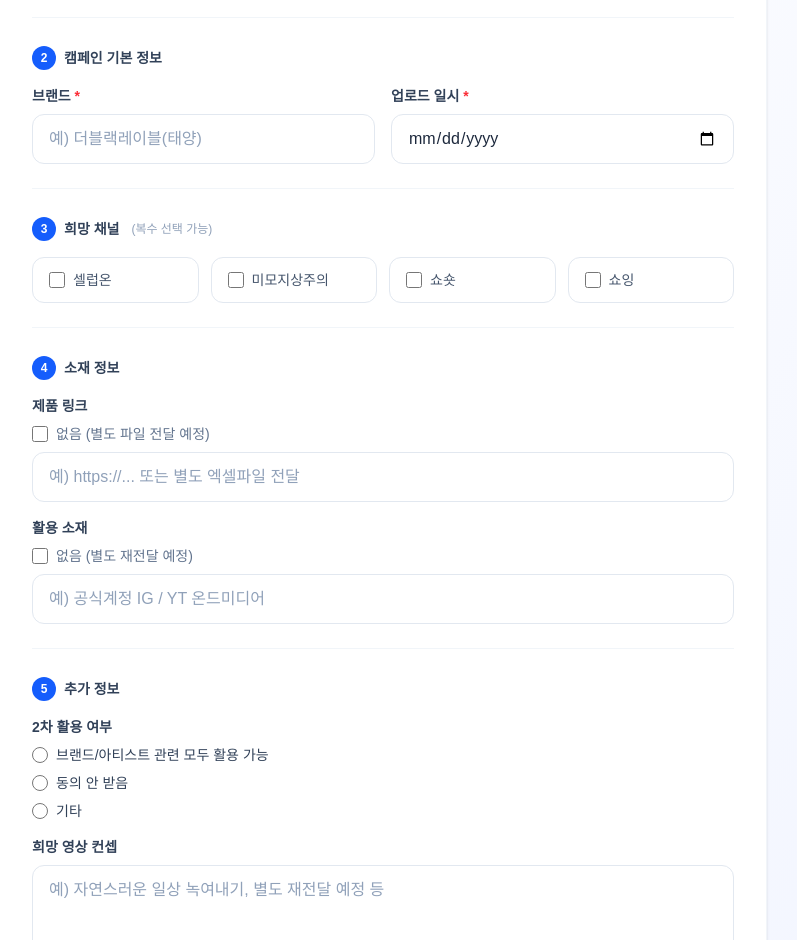
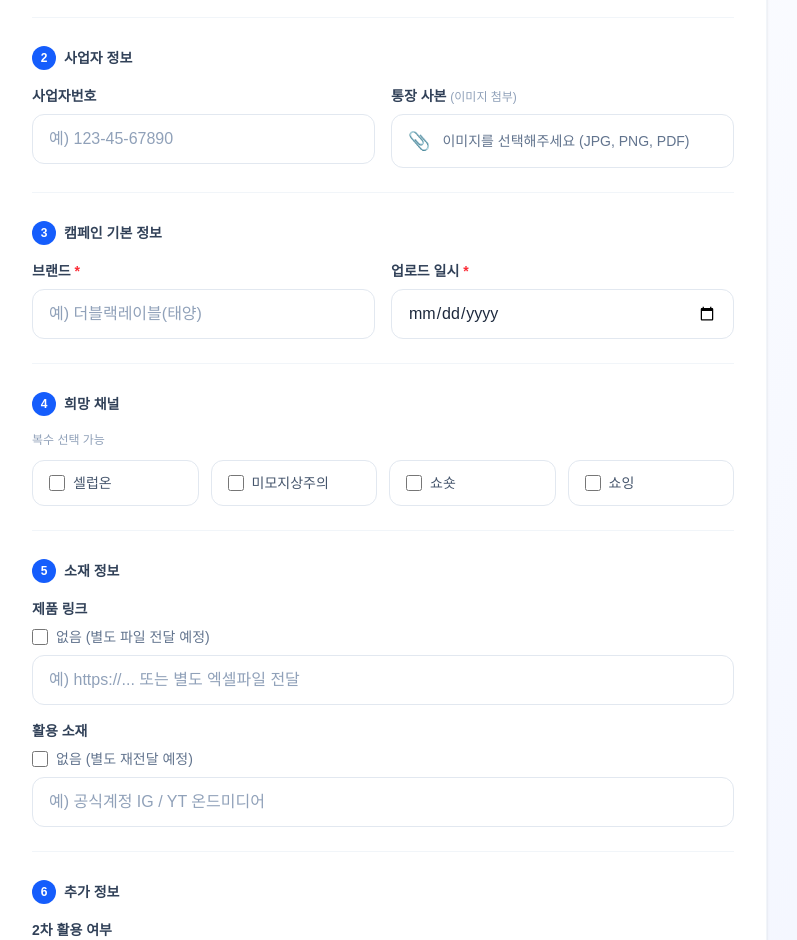
Before and after one commit to theooozy/hrcompany, a Next.js app: page / in a window 1280 px wide. Shown: the part 1860-2800 px from the top of the page, without its empty margins (257-1054 px from the left). Built offline with nearby package versions, Linux system fonts and the light colour scheme; no server answers.

Commit message:
통장사본 이미지첨부+사업자번호 추가, [object Object] 오류 수정, 텍스트영역 짧게

```diff
--- a/app/page.tsx
+++ b/app/page.tsx
@@ -9,12 +9,7 @@ const supabase = createClient(
 );
 
 const CHANNELS = ['셀럽온', '미모지상주의', '쇼숏', '쇼잉'];
-
-const SECONDARY_USE_OPTIONS = [
-  '브랜드/아티스트 관련 모두 활용 가능',
-  '동의 안 받음',
-  '기타',
-];
+const SECONDARY_USE_OPTIONS = ['브랜드/아티스트 관련 모두 활용 가능', '동의 안 받음', '기타'];
 
 export default function HomePage() {
   const [formData, setFormData] = useState({
@@ -32,7 +27,9 @@ export default function HomePage() {
     name: '',
     email: '',
     phone: '',
+    business_number: '',
   });
+  const [bankFile, setBankFile] = useState<File | null>(null);
   const [submitted, setSubmitted] = useState(false);
   const [loading, setLoading] = useState(false);
 
@@ -42,9 +39,7 @@ export default function HomePage() {
       const val = target.value;
       setFormData(prev => ({
         ...prev,
-        channels: prev.channels.includes(val)
-          ? prev.channels.filter(c => c !== val)
-          : [...prev.channels, val],
+        channels: prev.channels.includes(val) ? prev.channels.filter(c => c !== val) : [...prev.channels, val],
       }));
     } else if (target.type === 'checkbox') {
       setFormData(prev => ({ ...prev, [target.name]: target.checked }));
@@ -57,11 +52,25 @@ export default function HomePage() {
     e.preventDefault();
     setLoading(true);
     try {
+      let bankImageUrl = '';
+
+      // 통장 사본 이미지 업로드
+      if (bankFile) {
+        const ext = bankFile.name.split('.').pop();
+        const fileName = 'bank_' + Date.now() + '.' + ext;
+        const { error: uploadError } = await supabase.storage
+          .from('inquiry-files')
+          .upload(fileName, bankFile, { upsert: true });
+        if (uploadError) throw new Error('이미지 업로드 실패: ' + uploadError.message);
+        const { data: urlData } = supabase.storage.from('inquiry-files').getPublicUrl(fileName);
+        bankImageUrl = urlData.publicUrl;
+      }
+
       const secondaryUse = formData.secondary_use === '기타'
         ? (formData.secondary_use_custom || '기타')
         : formData.secondary_use;
 
-      const payload = {
+      const { error } = await supabase.from('inquiries').insert([{
         brand: formData.brand,
         upload_date: formData.upload_date,
         channels: formData.channels.join(', '),
@@ -73,15 +82,16 @@ export default function HomePage() {
         name: formData.name,
         email: formData.email,
         phone: formData.phone,
+        business_number: formData.business_number,
+        bank_account_image: bankImageUrl,
         type: 'brand_ad',
         status: 'pending',
-      };
+      }]);
 
-      const { error } = await supabase.from('inquiries').insert([payload]);
-      if (error) throw error;
+      if (error) throw new Error(error.message);
       setSubmitted(true);
     } catch (err: unknown) {
-      const msg = err instanceof Error ? err.message : String(err);
+      const msg = err instanceof Error ? err.message : '알 수 없는 오류가 발생했습니다.';
       alert('제출 오류: ' + msg);
     } finally {
       setLoading(false);
@@ -90,11 +100,18 @@ export default function HomePage() {
 
   const resetForm = () => {
     setSubmitted(false);
-    setFormData({ brand: '', upload_date: '', channels: [], product_link: '', product_link_none: false, material: '', material_none: false, secondary_use: '', secondary_use_custom: '', video_concept: '', extra: '', name: '', email: '', phone: '' });
+    setBankFile(null);
+    setFormData({ brand: '', upload_date: '', channels: [], product_link: '', product_link_none: false, material: '', material_none: false, secondary_use: '', secondary_use_custom: '', video_concept: '', extra: '', name: '', email: '', phone: '', business_number: '' });
   };
 
-  const inputClass = "w-full px-4 py-3 rounded-xl border border-slate-200 text-slate-800 placeholder-slate-400 focus:outline-none focus:ring-2 focus:ring-blue-400 focus:border-transparent transition-all bg-white";
-  const labelClass = "block text-sm font-semibold text-slate-700 mb-2";
+  const ic = "w-full px-4 py-3 rounded-xl border border-slate-200 text-slate-800 placeholder-slate-400 focus:outline-none focus:ring-2 focus:ring-blue-400 focus:border-transparent transition-all bg-white";
+  const lc = "block text-sm font-semibold text-slate-700 mb-2";
+  const SectionTitle = ({ n, title }: { n: string; title: string }) => (
+    <h3 className="text-sm font-bold text-slate-700 mb-4 flex items-center gap-2">
+      <span className="w-6 h-6 rounded-full bg-blue-600 text-white text-xs flex items-center justify-center shrink-0">{n}</span>
+      {title}
+    </h3>
+  );
 
   return (
     <div className="min-h-screen bg-gradient-to-br from-blue-50 via-white to-indigo-50">
@@ -125,23 +142,17 @@ export default function HomePage() {
           <p className="text-slate-500 text-base leading-relaxed">브랜드가 유저에게 자연스럽게 스며드는 콘텐츠를 만들고,</p>
           <p className="text-slate-500 text-base leading-relaxed">콘텐츠를 통해 브랜드 가치를 극대화하는 <strong className="text-blue-600">디지털 콘텐츠 마케팅 파트너</strong>입니다.</p>
         </div>
-        <a href="#inquiry" className="inline-block px-10 py-4 bg-gradient-to-r from-blue-600 to-indigo-700 text-white rounded-xl font-bold text-lg shadow-lg hover:shadow-xl hover:from-blue-700 hover:to-indigo-800 transition-all">브랜드 광고 문의하기 →</a>
+        <a href="#inquiry" className="inline-block px-10 py-4 bg-gradient-to-r from-blue-600 to-indigo-700 text-white rounded-xl font-bold text-lg shadow-lg hover:shadow-xl transition-all">브랜드 광고 문의하기 →</a>
       </section>
 
       <section className="max-w-6xl mx-auto px-6 py-8">
         <div className="grid grid-cols-1 md:grid-cols-3 gap-6">
-          <div className="bg-gradient-to-br from-blue-600 to-blue-700 rounded-2xl p-8 text-white text-center shadow-lg">
-            <div className="text-5xl font-extrabold mb-2">49개</div>
-            <div className="text-blue-200 text-base font-medium">자체 숏폼 채널</div>
-          </div>
-          <div className="bg-gradient-to-br from-indigo-600 to-indigo-700 rounded-2xl p-8 text-white text-center shadow-lg">
-            <div className="text-5xl font-extrabold mb-2">500만</div>
-            <div className="text-indigo-200 text-base font-medium">구독자</div>
-          </div>
-          <div className="bg-gradient-to-br from-blue-500 to-indigo-600 rounded-2xl p-8 text-white text-center shadow-lg">
-            <div className="text-5xl font-extrabold mb-2">15억</div>
-            <div className="text-blue-200 text-base font-medium">월 조회수</div>
-          </div>
+          {[{ n: '49개', s: '자체 숏폼 채널', c: 'from-blue-600 to-blue-700', t: 'text-blue-200' }, { n: '500만', s: '구독자', c: 'from-indigo-600 to-indigo-700', t: 'text-indigo-200' }, { n: '15억', s: '월 조회수', c: 'from-blue-500 to-indigo-600', t: 'text-blue-200' }].map(item => (
+            <div key={item.n} className={`bg-gradient-to-br ${item.c} rounded-2xl p-8 text-white text-center shadow-lg`}>
+              <div className="text-5xl font-extrabold mb-2">{item.n}</div>
+              <div className={`${item.t} text-base font-medium`}>{item.s}</div>
+            </div>
+          ))}
         </div>
       </section>
 
@@ -151,17 +162,13 @@ export default function HomePage() {
           <p className="text-slate-500 text-lg">왜 HR Company인가요?</p>
         </div>
         <div className="grid grid-cols-1 md:grid-cols-3 gap-8">
-          {[
-            { num: '1', title: '영업 없이 콘텐츠에 집중', desc: '오직 콘텐츠 본질과 광고 성과에만 집중합니다.' },
-            { num: '2', title: '외주 없이 인하우스로 제작', desc: '기획·촬영·편집 모두 내부 팀이 직접 진행합니다.' },
-            { num: '3', title: '모든 과정을 직접 제작', desc: '전 과정을 직접 수행하여 품질을 보장합니다.' },
-          ].map((item) => (
-            <div key={item.num} className="bg-white rounded-2xl p-8 shadow-sm border border-slate-100 hover:shadow-md hover:border-blue-200 transition-all">
+          {[{ n: '1', t: '영업 없이 콘텐츠에 집중', d: '오직 콘텐츠 본질과 광고 성과에만 집중합니다.' }, { n: '2', t: '외주 없이 인하우스로 제작', d: '기획·촬영·편집 모두 내부 팀이 직접 진행합니다.' }, { n: '3', t: '모든 과정을 직접 제작', d: '전 과정을 직접 수행하여 품질을 보장합니다.' }].map(item => (
+            <div key={item.n} className="bg-white rounded-2xl p-8 shadow-sm border border-slate-100 hover:shadow-md hover:border-blue-200 transition-all">
               <div className="w-12 h-12 rounded-xl bg-blue-100 flex items-center justify-center mb-5">
-                <span className="text-2xl font-bold text-blue-600">{item.num}</span>
+                <span className="text-2xl font-bold text-blue-600">{item.n}</span>
               </div>
-              <h3 className="text-xl font-bold text-slate-800 mb-3">{item.title}</h3>
-              <p className="text-slate-500 leading-relaxed">{item.desc}</p>
+              <h3 className="text-xl font-bold text-slate-800 mb-3">{item.t}</h3>
+              <p className="text-slate-500 leading-relaxed">{item.d}</p>
             </div>
           ))}
         </div>
@@ -181,57 +188,81 @@ export default function HomePage() {
               </div>
               <h3 className="text-2xl font-bold text-slate-800 mb-3">문의가 접수되었습니다!</h3>
               <p className="text-slate-500 text-lg mb-8">빠른 시일 내에 담당자가 연락드리겠습니다.</p>
-              <button onClick={resetForm} className="px-6 py-3 bg-gradient-to-r from-blue-600 to-indigo-700 text-white rounded-xl font-semibold hover:from-blue-700 hover:to-indigo-800 transition-all shadow-md">새 문의 작성</button>
+              <button onClick={resetForm} className="px-6 py-3 bg-gradient-to-r from-blue-600 to-indigo-700 text-white rounded-xl font-semibold transition-all shadow-md">새 문의 작성</button>
             </div>
           ) : (
             <form onSubmit={handleSubmit} className="bg-white rounded-2xl p-8 shadow-sm border border-slate-100 space-y-7">
 
               {/* 1. 담당자 정보 */}
               <div className="pb-6 border-b border-slate-100">
-                <h3 className="text-sm font-bold text-slate-700 mb-4 flex items-center gap-2">
-                  <span className="w-6 h-6 rounded-full bg-blue-600 text-white text-xs flex items-center justify-center">1</span>
-                  담당자 정보
-                </h3>
+                <SectionTitle n="1" title="담당자 정보" />
                 <div className="grid grid-cols-1 md:grid-cols-3 gap-4">
                   <div>
-                    <label className={labelClass}>담당자명 <span className="text-red-500">*</span></label>
-                    <input type="text" name="name" value={formData.name} onChange={handleChange} required placeholder="성함" className={inputClass} />
+                    <label className={lc}>담당자명 <span className="text-red-500">*</span></label>
+                    <input type="text" name="name" value={formData.name} onChange={handleChange} required placeholder="성함" className={ic} />
                   </div>
                   <div>
-                    <label className={labelClass}>이메일 <span className="text-red-500">*</span></label>
-                    <input type="email" name="email" value={formData.email} onChange={handleChange} required placeholder="email@company.com" className={inputClass} />
+                    <label className={lc}>이메일 <span className="text-red-500">*</span></label>
+                    <input type="email" name="email" value={formData.email} onChange={handleChange} required placeholder="email@company.com" className={ic} />
                   </div>
                   <div>
-                    <label className={labelClass}>연락처</label>
-                    <input type="tel" name="phone" value={formData.phone} onChange={handleChange} placeholder="010-0000-0000" className={inputClass} />
+                    <label className={lc}>연락처</label>
+                    <input type="tel" name="phone" value={formData.phone} onChange={handleChange} placeholder="010-0000-0000" className={ic} />
                   </div>
                 </div>
               </div>
 
-              {/* 2. 캠페인 기본 정보 */}
+              {/* 2. 사업자 정보 */}
               <div className="pb-6 border-b border-slate-100">
-                <h3 className="text-sm font-bold text-slate-700 mb-4 flex items-center gap-2">
-                  <span className="w-6 h-6 rounded-full bg-blue-600 text-white text-xs flex items-center justify-center">2</span>
-                  캠페인 기본 정보
-                </h3>
+                <SectionTitle n="2" title="사업자 정보" />
                 <div className="grid grid-cols-1 md:grid-cols-2 gap-4">
                   <div>
-                    <label className={labelClass}>브랜드 <span className="text-red-500">*</span></label>
-                    <input type="text" name="brand" value={formData.brand} onChange={handleChange} required placeholder="예) 더블랙레이블(태양)" className={inputClass} />
+                    <label className={lc}>사업자번호</label>
+                    <input type="text" name="business_number" value={formData.business_number} onChange={handleChange} placeholder="예) 123-45-67890" className={ic} />
                   </div>
                   <div>
-                    <label className={labelClass}>업로드 일시 <span className="text-red-500">*</span></label>
-                    <input type="date" name="upload_date" value={formData.upload_date} onChange={handleChange} required className={inputClass} />
+                    <label className={lc}>통장 사본 <span className="text-xs font-normal text-slate-400">(이미지 첨부)</span></label>
+                    <label className="flex items-center gap-3 w-full px-4 py-3 rounded-xl border border-slate-200 bg-white cursor-pointer hover:border-blue-400 transition-all">
+                      <span className="text-lg">📎</span>
+                      <span className="text-sm text-slate-500 flex-1 truncate">
+                        {bankFile ? bankFile.name : '이미지를 선택해주세요 (JPG, PNG, PDF)'}
+                      </span>
+                      <input
+                        type="file"
+                        accept="image/*,.pdf"
+                        className="hidden"
+                        onChange={(e) => setBankFile(e.target.files?.[0] || null)}
+                      />
+                    </label>
+                    {bankFile && (
+                      <div className="mt-2 flex items-center gap-2">
+                        <span className="text-xs text-green-600">✓ {bankFile.name}</span>
+                        <button type="button" onClick={() => setBankFile(null)} className="text-xs text-red-400 hover:text-red-600">삭제</button>
+                      </div>
+                    )}
                   </div>
                 </div>
               </div>
 
-              {/* 3. 희망 채널 */}
+              {/* 3. 캠페인 기본 정보 */}
               <div className="pb-6 border-b border-slate-100">
-                <h3 className="text-sm font-bold text-slate-700 mb-4 flex items-center gap-2">
-                  <span className="w-6 h-6 rounded-full bg-blue-600 text-white text-xs flex items-center justify-center">3</span>
-                  희망 채널 <span className="text-xs font-normal text-slate-400 ml-1">(복수 선택 가능)</span>
-                </h3>
+                <SectionTitle n="3" title="캠페인 기본 정보" />
+                <div className="grid grid-cols-1 md:grid-cols-2 gap-4">
+                  <div>
+                    <label className={lc}>브랜드 <span className="text-red-500">*</span></label>
+                    <input type="text" name="brand" value={formData.brand} onChange={handleChange} required placeholder="예) 더블랙레이블(태양)" className={ic} />
+                  </div>
+                  <div>
+                    <label className={lc}>업로드 일시 <span className="text-red-500">*</span></label>
+                    <input type="date" name="upload_date" value={formData.upload_date} onChange={handleChange} required className={ic} />
+                  </div>
+                </div>
+              </div>
+
+              {/* 4. 희망 채널 */}
+              <div className="pb-6 border-b border-slate-100">
+                <SectionTitle n="4" title="희망 채널" />
+                <p className="text-xs text-slate-400 mb-3">복수 선택 가능</p>
                 <div className="grid grid-cols-2 md:grid-cols-4 gap-3">
                   {CHANNELS.map(ch => (
                     <label key={ch} className={`flex items-center gap-2 px-4 py-3 rounded-xl border cursor-pointer transition-all ${formData.channels.includes(ch) ? 'border-blue-500 bg-blue-50 text-blue-700' : 'border-slate-200 bg-white text-slate-600 hover:border-blue-300'}`}>
@@ -241,82 +272,62 @@ export default function HomePage() {
                   ))}
                 </div>
                 {formData.channels.length > 0 && (
-                  <p className="mt-2 text-xs text-blue-600">선택됨: {formData.channels.join(', ')}</p>
+                  <p className="mt-2 text-xs text-blue-600">선택: {formData.channels.join(', ')}</p>
                 )}
               </div>
 
-              {/* 4. 소재 정보 */}
+              {/* 5. 소재 정보 */}
               <div className="pb-6 border-b border-slate-100">
-                <h3 className="text-sm font-bold text-slate-700 mb-4 flex items-center gap-2">
-                  <span className="w-6 h-6 rounded-full bg-blue-600 text-white text-xs flex items-center justify-center">4</span>
-                  소재 정보
-                </h3>
+                <SectionTitle n="5" title="소재 정보" />
                 <div className="space-y-4">
                   <div>
-                    <label className={labelClass}>제품 링크</label>
+                    <label className={lc}>제품 링크</label>
                     <label className="flex items-center gap-2 mb-2 cursor-pointer">
                       <input type="checkbox" name="product_link_none" checked={formData.product_link_none} onChange={handleChange} className="w-4 h-4 accent-blue-600" />
                       <span className="text-sm text-slate-500">없음 (별도 파일 전달 예정)</span>
                     </label>
                     {!formData.product_link_none && (
-                      <input type="text" name="product_link" value={formData.product_link} onChange={handleChange} placeholder="예) https://... 또는 별도 엑셀파일 전달" className={inputClass} />
+                      <input type="text" name="product_link" value={formData.product_link} onChange={handleChange} placeholder="예) https://... 또는 별도 엑셀파일 전달" className={ic} />
                     )}
                   </div>
                   <div>
-                    <label className={labelClass}>활용 소재</label>
+                    <label className={lc}>활용 소재</label>
                     <label className="flex items-center gap-2 mb-2 cursor-pointer">
                       <input type="checkbox" name="material_none" checked={formData.material_none} onChange={handleChange} className="w-4 h-4 accent-blue-600" />
                       <span className="text-sm text-slate-500">없음 (별도 재전달 예정)</span>
                     </label>
                     {!formData.material_none && (
-                      <input type="text" name="material" value={formData.material} onChange={handleChange} placeholder="예) 공식계정 IG / YT 온드미디어" className={inputClass} />
+                      <input type="text" name="material" value={formData.material} onChange={handleChange} placeholder="예) 공식계정 IG / YT 온드미디어" className={ic} />
                     )}
                   </div>
                 </div>
               </div>
 
-              {/* 5. 추가 정보 */}
+              {/* 6. 추가 정보 */}
               <div>
-                <h3 className="text-sm font-bold text-slate-700 mb-4 flex items-center gap-2">
-                  <span className="w-6 h-6 rounded-full bg-blue-600 text-white text-xs flex items-center justify-center">5</span>
-                  추가 정보
-                </h3>
+                <SectionTitle n="6" title="추가 정보" />
                 <div className="space-y-4">
                   <div>
-                    <label className={labelClass}>2차 활용 여부</label>
+                    <label className={lc}>2차 활용 여부</label>
                     <div className="space-y-2">
                       {SECONDARY_USE_OPTIONS.map(opt => (
                         <label key={opt} className="flex items-center gap-2 cursor-pointer">
-                          <input
-                            type="radio"
-                            name="secondary_use"
-                            value={opt}
-                            checked={formData.secondary_use === opt}
-                            onChange={handleChange}
-                            className="w-4 h-4 accent-blue-600"
-                          />
+                          <input type="radio" name="secondary_use" value={opt} checked={formData.secondary_use === opt} onChange={handleChange} className="w-4 h-4 accent-blue-600" />
                           <span className="text-sm text-slate-700">{opt}</span>
                         </label>
                       ))}
                     </div>
                     {formData.secondary_use === '기타' && (
-                      <textarea
-                        name="secondary_use_custom"
-                        value={formData.secondary_use_custom}
-                        onChange={handleChange}
-                        rows={2}
-                        placeholder="기타 내용을 직접 입력해주세요."
-                        className={inputClass + " resize-none mt-3"}
-                      />
+                      <textarea name="secondary_use_custom" value={formData.secondary_use_custom} onChange={handleChange} rows={2} placeholder="직접 입력해주세요." className={ic + " resize-none mt-3"} />
                     )}
                   </div>
                   <div>
-                    <label className={labelClass}>희망 영상 컨셉</label>
-                    <textarea name="video_concept" value={formData.video_concept} onChange={handleChange} rows={3} placeholder="예) 자연스러운 일상 녹여내기, 별도 재전달 예정 등" className={inputClass + " resize-none"} />
+                    <label className={lc}>희망 영상 컨셉</label>
+                    <textarea name="video_concept" value={formData.video_concept} onChange={handleChange} rows={2} placeholder="예) 자연스러운 일상 녹여내기" className={ic + " resize-none"} />
                   </div>
                   <div>
-                    <label className={labelClass}>기타 전달 사항</label>
-                    <textarea name="extra" value={formData.extra} onChange={handleChange} rows={3} placeholder="추가로 전달하실 내용을 자유롭게 작성해주세요." className={inputClass + " resize-none"} />
+                    <label className={lc}>기타 전달 사항</label>
+                    <textarea name="extra" value={formData.extra} onChange={handleChange} rows={2} placeholder="추가 전달 사항을 입력해주세요." className={ic + " resize-none"} />
                   </div>
                 </div>
               </div>
@@ -324,7 +335,7 @@ export default function HomePage() {
               <button
                 type="submit"
                 disabled={loading}
-                className="w-full py-4 bg-gradient-to-r from-blue-600 to-indigo-700 text-white rounded-xl font-bold text-lg shadow-md hover:shadow-lg hover:from-blue-700 hover:to-indigo-800 transition-all disabled:opacity-60 disabled:cursor-not-allowed"
+                className="w-full py-4 bg-gradient-to-r from-blue-600 to-indigo-700 text-white rounded-xl font-bold text-lg shadow-md hover:shadow-lg transition-all disabled:opacity-60 disabled:cursor-not-allowed"
               >
                 {loading ? '제출 중...' : '문의 제출하기'}
               </button>
```
